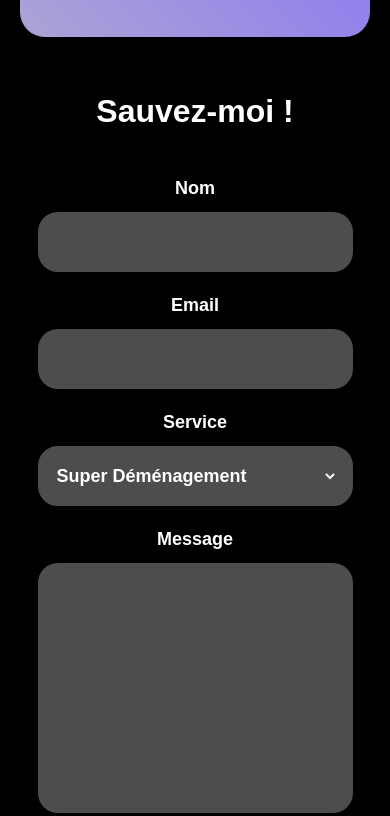
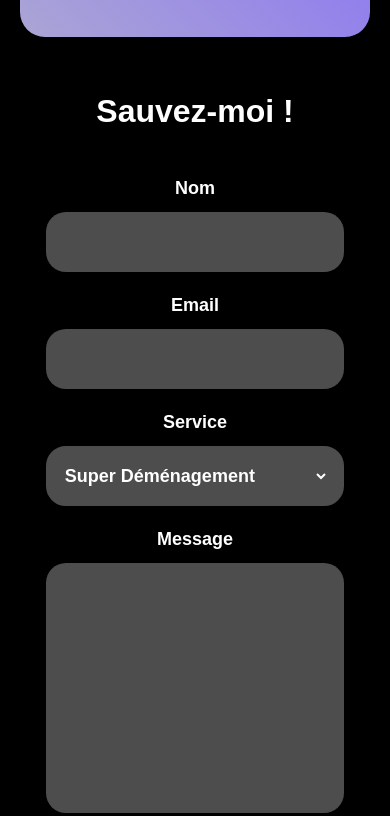
Before and after one commit to Zatigan/herosLeague, a plain HTML site: page index.html in a window 390 px wide. Shown: the part 6501-7317 px from the top of the page. Drawn offline with Linux system fonts and the light colour scheme; a web font is replaced by a local one.

Commit message:
Feat: responsive form from computer to mobile

```diff
--- a/style.css
+++ b/style.css
@@ -259,6 +259,13 @@ h3 {
 
 /* ======= "Contact" ======= */
 
+.save-me {
+  width: 85vw;
+  min-width: 200px;
+  max-width: 700px;
+  margin: 0 auto;
+}
+
 form {
   display: flex;
   flex-direction: column;
```
